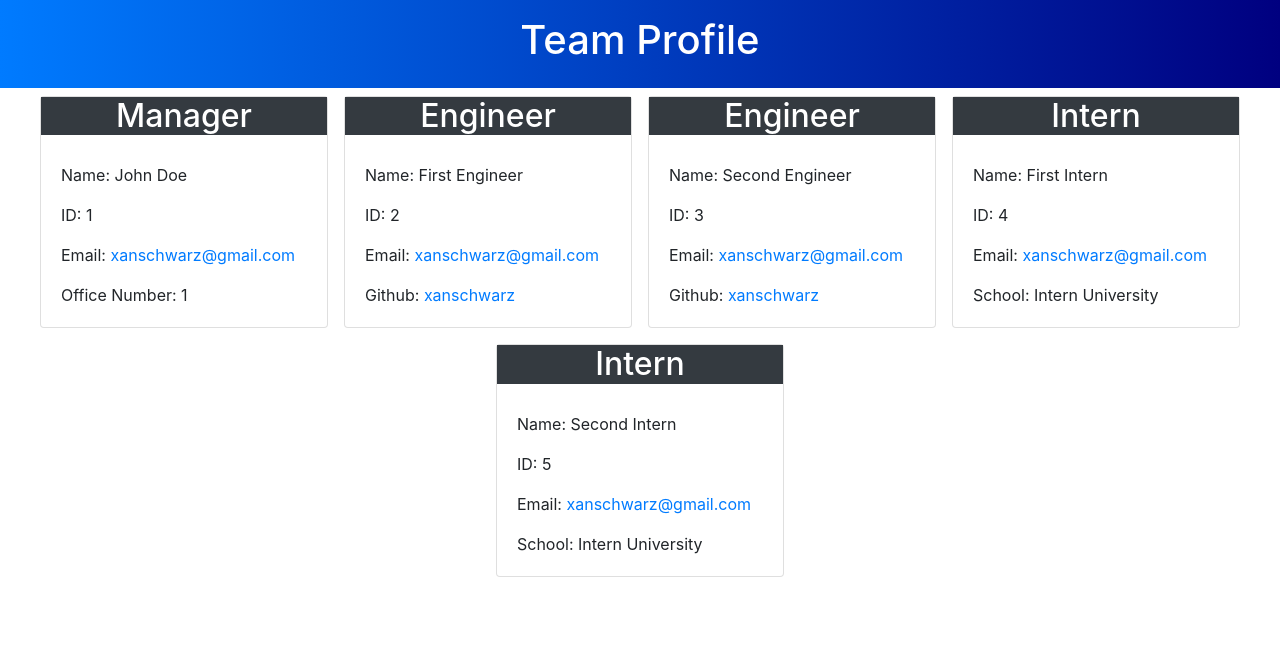
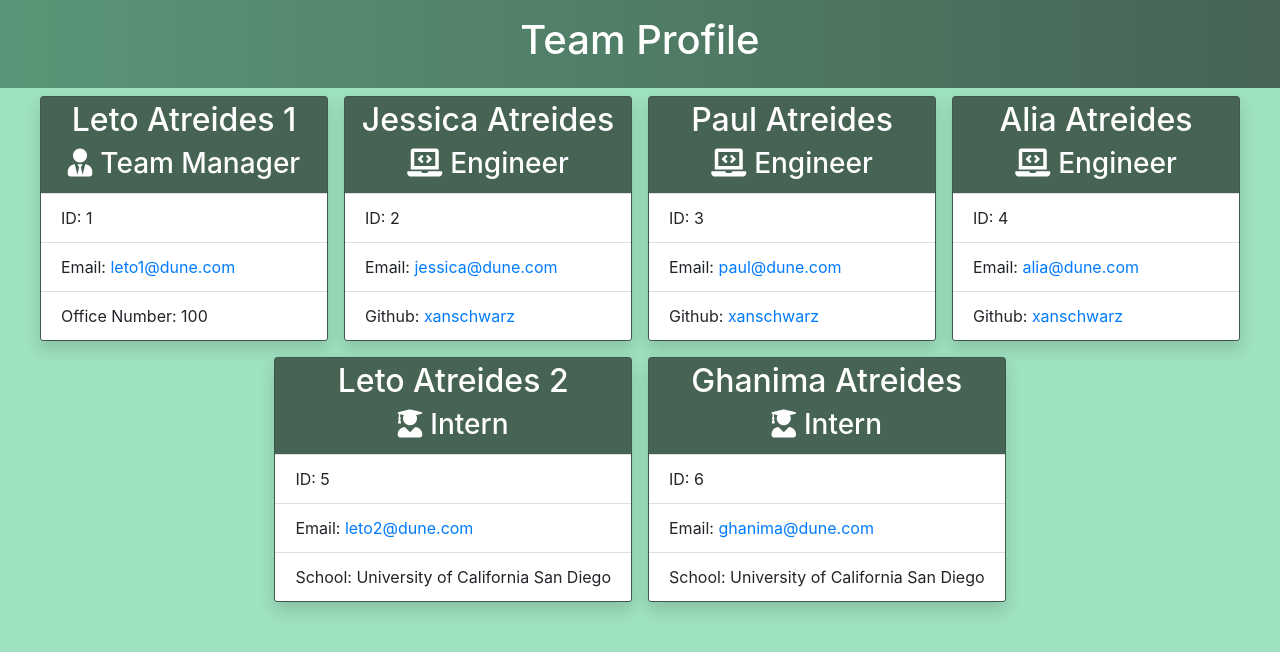
Before and after one commit to xanschwarz/Team-Profile-Generator, a plain HTML site: page index.html in a window 1280 px wide. Drawn offline with nearby package versions, Linux system fonts and the light colour scheme.

Commit message:
gitignore file updated. Changed style and added comments to the generated page. That affected files in the src and dist folders.

```diff
--- a/index.html
+++ b/index.html
@@ -4,74 +4,103 @@
     <meta charset="UTF-8">
     <meta http-equiv="X-UA-Compatible" content="IE=edge">
     <meta name="viewport" content="width=device-width, initial-scale=1.0">
+    <!-- Linking stylesheets. -->
     <link rel="stylesheet" href="https://cdnjs.cloudflare.com/ajax/libs/twitter-bootstrap/4.5.0/css/bootstrap.min.css">
     <link rel="stylesheet" href="https://code.jquery.com/ui/1.12.1/themes/base/jquery-ui.css">
+    <link rel="stylesheet" href="https://cdnjs.cloudflare.com/ajax/libs/font-awesome/5.11.2/css/all.min.css">
     <link rel="stylesheet" href="./style.css">
     <title>Team Profile</title>
 </head>
-    <body>
+<body class="bg-lighter">
     <header class='container-fluid text-center text-white py-3'>
         <h1>
             Team Profile
         </h1>
     </header>
 
-        <section class='container-fluid'>
+    <!-- The main section contains the team information cards. Manager will appear first, followed by remaining team members in the order they were added. -->
+    <main class='container-fluid'>
         <div class='row justify-content-center'>
 
-            <div class="card m-2" style="width: 18rem;">
-                <h2 class='text-center text-white bg-dark'>Manager</h2>
-                <div class="card-body">
-                <p class="card-text">Name: John Doe</p>
-                <p class="card-text">ID: 1</p>
-                <p class="card-text">Email: <a href="mailto: xanschwarz@gmail.com">xanschwarz@gmail.com</a></p>
-                <p class="card-text">Office Number: 1</p>
-                </div>
+            <!-- This is the manager card. Information is displayed as provided. -->
+            <div class="card m-2 bg-darkest shadow" style="min-width: 18rem;">
+                <h2 class='text-center text-white pt-1'>Leto Atreides 1</h2>
+                <h3 class='text-center text-white pb-1'><i class="fas fa-user-tie pr-2"></i>Team Manager</h3>
+                <ul class="list-group list-group-flush bg-white">
+                    <li class="list-group-item">ID: 1</li>
+                    <!-- Clicking on the email address will bring up a new email in the default program with a pre-populated "To" field. -->
+                    <li class="list-group-item">Email: <a href="mailto: leto1@dune.com">leto1@dune.com</a></li>
+                    <li class="list-group-item">Office Number: 100</li>
+                </ul>
             </div>
 
-            <div class="card m-2" style="width: 18rem;">
-                <h2 class='text-center text-white bg-dark'>Engineer</h2>
-                <div class="card-body">
-                <p class="card-text">Name: First Engineer</p>
-                <p class="card-text">ID: 2</p>
-                <p class="card-text">Email: <a href="mailto: xanschwarz@gmail.com">xanschwarz@gmail.com</a></p>
-                <p class="card-text">Github: <a href="https://github.com/xanschwarz/" target="_blank">xanschwarz</a></p>
-                </div>
+            <!-- This is an engineer card. Information is displayed as provided. -->
+            <div class="card m-2 bg-darkest shadow" style="min-width: 18rem;">
+                <h2 class='text-center text-white pt-1'>Jessica Atreides</h2>
+                <h3 class='text-center text-white pb-1'><i class="fas fa-laptop-code pr-2"></i>Engineer</h3>
+                <ul class="list-group list-group-flush bg-white">
+                    <li class="list-group-item">ID: 2</li>
+                    <!-- Clicking on the email address will bring up a new email in the default program with a pre-populated "To" field. -->
+                    <li class="list-group-item">Email: <a href="mailto: jessica@dune.com">jessica@dune.com</a></li>
+                    <!-- Clicking on the GitHub username will open their GitHub page in a new tab, provided a valid username was entered. -->
+                    <li class="list-group-item">Github: <a href="https://github.com/xanschwarz/" target="_blank">xanschwarz</a></li>
+                </ul>
             </div>
 
-            <div class="card m-2" style="width: 18rem;">
-                <h2 class='text-center text-white bg-dark'>Engineer</h2>
-                <div class="card-body">
-                <p class="card-text">Name: Second Engineer</p>
-                <p class="card-text">ID: 3</p>
-                <p class="card-text">Email: <a href="mailto: xanschwarz@gmail.com">xanschwarz@gmail.com</a></p>
-                <p class="card-text">Github: <a href="https://github.com/xanschwarz/" target="_blank">xanschwarz</a></p>
-                </div>
+            <!-- This is an engineer card. Information is displayed as provided. -->
+            <div class="card m-2 bg-darkest shadow" style="min-width: 18rem;">
+                <h2 class='text-center text-white pt-1'>Paul Atreides</h2>
+                <h3 class='text-center text-white pb-1'><i class="fas fa-laptop-code pr-2"></i>Engineer</h3>
+                <ul class="list-group list-group-flush bg-white">
+                    <li class="list-group-item">ID: 3</li>
+                    <!-- Clicking on the email address will bring up a new email in the default program with a pre-populated "To" field. -->
+                    <li class="list-group-item">Email: <a href="mailto: paul@dune.com">paul@dune.com</a></li>
+                    <!-- Clicking on the GitHub username will open their GitHub page in a new tab, provided a valid username was entered. -->
+                    <li class="list-group-item">Github: <a href="https://github.com/xanschwarz/" target="_blank">xanschwarz</a></li>
+                </ul>
             </div>
 
-            <div class="card m-2" style="width: 18rem;">
-                <h2 class='text-center text-white bg-dark'>Intern</h2>
-                <div class="card-body">
-                <p class="card-text">Name: First Intern</p>
-                <p class="card-text">ID: 4</p>
-                <p class="card-text">Email: <a href="mailto: xanschwarz@gmail.com">xanschwarz@gmail.com</a></p>
-                <p class="card-text">School: Intern University</p>
-                </div>
+            <!-- This is an engineer card. Information is displayed as provided. -->
+            <div class="card m-2 bg-darkest shadow" style="min-width: 18rem;">
+                <h2 class='text-center text-white pt-1'>Alia Atreides</h2>
+                <h3 class='text-center text-white pb-1'><i class="fas fa-laptop-code pr-2"></i>Engineer</h3>
+                <ul class="list-group list-group-flush bg-white">
+                    <li class="list-group-item">ID: 4</li>
+                    <!-- Clicking on the email address will bring up a new email in the default program with a pre-populated "To" field. -->
+                    <li class="list-group-item">Email: <a href="mailto: alia@dune.com">alia@dune.com</a></li>
+                    <!-- Clicking on the GitHub username will open their GitHub page in a new tab, provided a valid username was entered. -->
+                    <li class="list-group-item">Github: <a href="https://github.com/xanschwarz/" target="_blank">xanschwarz</a></li>
+                </ul>
             </div>
 
-            <div class="card m-2" style="width: 18rem;">
-                <h2 class='text-center text-white bg-dark'>Intern</h2>
-                <div class="card-body">
-                <p class="card-text">Name: Second Intern</p>
-                <p class="card-text">ID: 5</p>
-                <p class="card-text">Email: <a href="mailto: xanschwarz@gmail.com">xanschwarz@gmail.com</a></p>
-                <p class="card-text">School: Intern University</p>
+            <!-- This is an intern card. Information is displayed as provided. -->
+            <div class="card m-2 bg-darkest shadow" style="min-width: 18rem;">
+                <h2 class='text-center text-white pt-1'>Leto Atreides 2</h2>
+                <h3 class='text-center text-white pb-1'><i class="fas fa-user-graduate pr-2"></i>Intern</h3>
+                <ul class="list-group list-group-flush bg-white">
+                    <li class="list-group-item">ID: 5</li>
+                    <!-- Clicking on the email address will bring up a new email in the default program with a pre-populated "To" field. -->
+                    <li class="list-group-item">Email: <a href="mailto: leto2@dune.com">leto2@dune.com</a></li>
+                    <li class="list-group-item">School: University of California San Diego</li>
+                </ul>
             </div>
+
+            <!-- This is an intern card. Information is displayed as provided. -->
+            <div class="card m-2 bg-darkest shadow" style="min-width: 18rem;">
+                <h2 class='text-center text-white pt-1'>Ghanima Atreides</h2>
+                <h3 class='text-center text-white pb-1'><i class="fas fa-user-graduate pr-2"></i>Intern</h3>
+                <ul class="list-group list-group-flush bg-white">
+                    <li class="list-group-item">ID: 6</li>
+                    <!-- Clicking on the email address will bring up a new email in the default program with a pre-populated "To" field. -->
+                    <li class="list-group-item">Email: <a href="mailto: ghanima@dune.com">ghanima@dune.com</a></li>
+                    <li class="list-group-item">School: University of California San Diego</li>
+                </ul>
             </div>
 
         </div>
-        </section>
+    </main>
 
+    <!-- Linking scripts required for functionality. -->
     <script src="https://cdnjs.cloudflare.com/ajax/libs/jquery/3.5.1/jquery.min.js"></script>
     <script src="https://cdnjs.cloudflare.com/ajax/libs/popper.js/1.16.1/umd/popper.min.js"></script>
     <script src="https://cdnjs.cloudflare.com/ajax/libs/twitter-bootstrap/4.5.0/js/bootstrap.min.js"></script>
--- a/style.css
+++ b/style.css
@@ -1,3 +1,51 @@
+:root {
+    --darkest: #466354;
+    --darker: #5A9677;
+    --mid: #72A38A;
+    --lighter: #9FE2BF;
+    --lightest: #CCFFE5;
+}
+
+.bg-darkest {
+    background-color: var(--darkest);
+}
+
+.bg-darker {
+    background-color: var(--darker);
+}
+
+.bg-mid {
+    background-color: var(--mid);
+}
+
+.bg-lighter {
+    background-color: var(--lighter);
+}
+
+.bg-lightest {
+    background-color: var(--lightest);
+}
+
+.text-darkest {
+    color: var(--darkest);
+}
+
+.text-darker {
+    color: var(--darker);
+}
+
+.text-mid {
+    color: var(--mid);
+}
+
+.text-lighter {
+    color: var(--lighter);
+}
+
+.text-lightest {
+    color: var(--lightest);
+}
+
 header {
-    background-image: linear-gradient(to right, #007bff, navy);
+    background-image: linear-gradient(to right, var(--darker), var(--darkest));
 }
```
Also changed, not shown: mockup.html (+43 -53 lines). Lines whose indentation alone changed are shown as unchanged.
